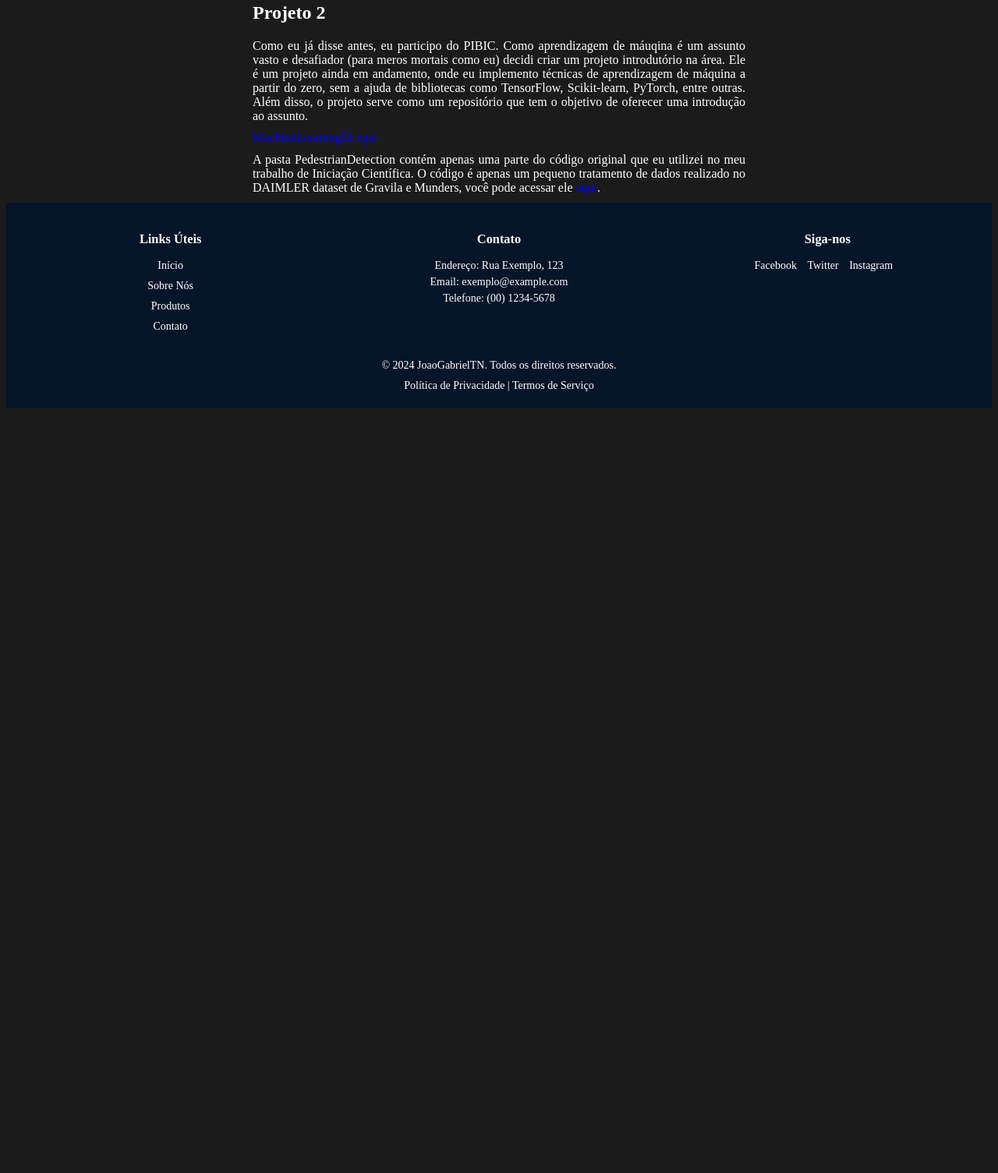
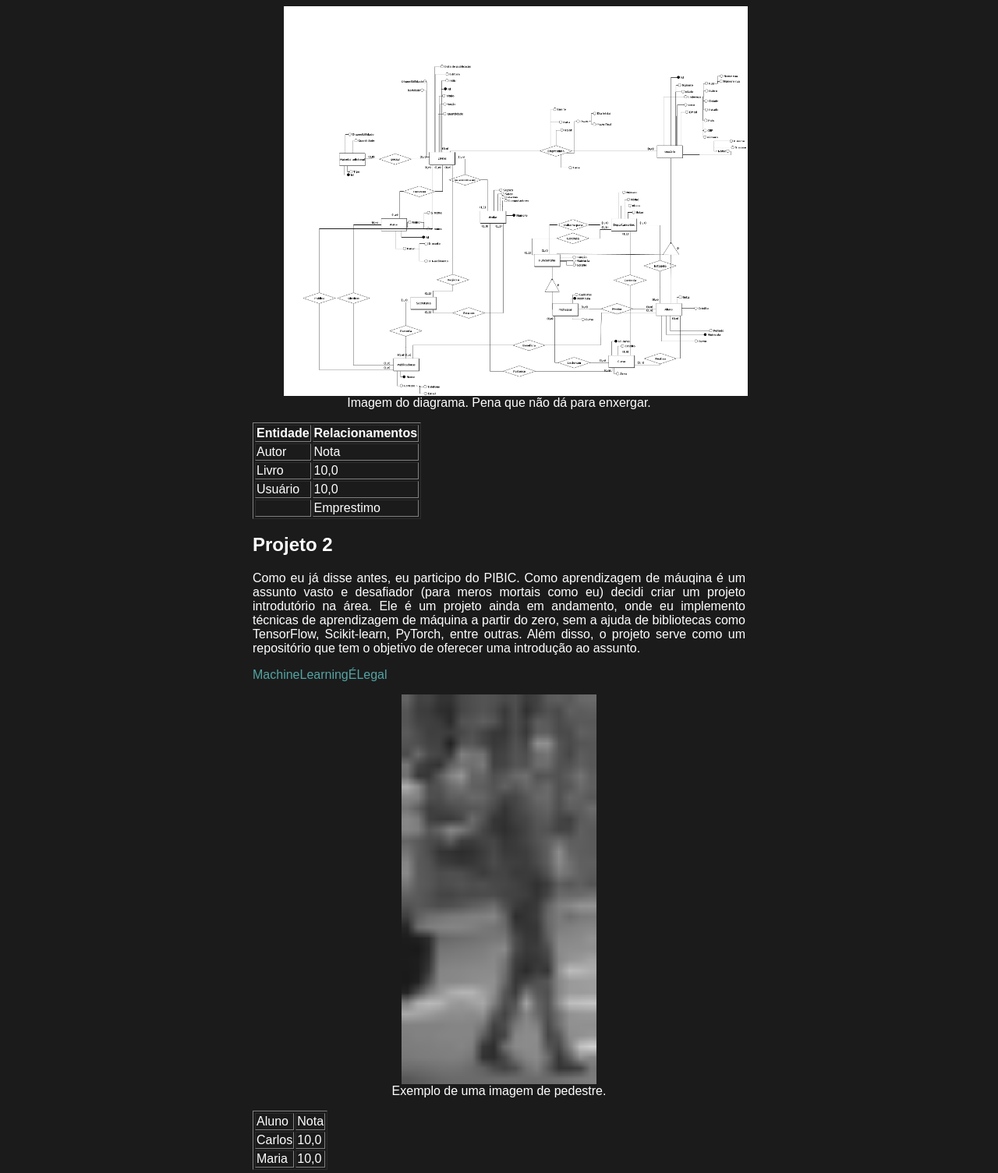
Before and after one commit to JoaoGabrielTN/SitePWM2024, a plain HTML site: page index.html in a window 1280 px wide. Shown: the part 1056-2561 px from the top of the page at 78% size. Before the commit the page ends 1587 px from the top, so only its background shows below. Drawn offline with Linux system fonts and the light colour scheme.

Commit message:
imagens representativas

```diff
--- a/index.html
+++ b/index.html
@@ -14,10 +14,10 @@
             <h1>Meu Site</h1>
             <nav>
                 <ul>
-                    <li><a href="#sobre">Sobre</a></li>
-                    <li><a href="#projeto 1">Projeto 1</a></li>
-                    <li><a href="#projeto 2">Projeto 2</a></li>
-                    <li><a href="#contato">Contato</a></li>
+                    <li><a href="#sobre" class="link">Sobre</a></li>
+                    <li><a href="#projeto 1" class="link">Projeto 1</a></li>
+                    <li><a href="#projeto 2" class="link">Projeto 2</a></li>
+                    <li><a href="#contato" class="link">Contato</a></li>
                 </ul>
             </nav>
         </header>
@@ -48,6 +48,28 @@
                 <img src="/vaiMeDar10certo.png" alt="Descrição da imagem" width="500" height="500"></img>
                 <figcaption>Uma figura de baixíssima qualidade, igual a esse site.</figcaption>
             </figure>
+
+            <figure>
+                <img src="/ProjestoBDSM.png" alt="Descrição da imagem"  height="500" ></img>
+                <figcaption>Imagem do diagrama. Pena que não dá para enxergar.</figcaption>
+            </figure>
+            <table border="1">
+                <tr>
+                    <th>Entidade</th><th>Relacionamentos</th>
+                </tr>
+                <tr>
+                    <td>Autor</td><td>Nota</td>
+                </tr>
+                <tr>
+                    <td>Livro</td><td>10,0</td>
+                </tr>
+                <tr>
+                    <td>Usuário</td><td>10,0</td>
+                </tr>
+                <tr>
+                    <td></td><td>Emprestimo</td>
+                </tr>
+            </table>
         </section>
         <section id="projeto 2">
             <h1>Projeto 2</h1>
@@ -64,6 +86,21 @@
                 uma introdução ao assunto.
             </p>
             <a href="https://github.com/JoaoGabrielTN/MachineLearning" class="link"> MachineLearningÉLegal</a>
+            <figure>
+                <img src="/img_00448.png" alt="Descrição da imagem"  height="500" ></img>
+                <figcaption>Exemplo de uma imagem de pedestre.</figcaption>
+            </figure>
+            <table border="1">
+                <tr>
+                <td>Aluno</td><td>Nota</td>
+                </tr>
+                <tr>
+                <td>Carlos</td><td>10,0</td>
+                </tr>
+                <tr>
+                <td>Maria</td><td>10,0</td>
+                </tr>
+            </table>
             <p>
                 A pasta PedestrianDetection contém apenas uma parte do código original que eu utilizei no meu trabalho
                 de
--- a/stylesheet.css
+++ b/stylesheet.css
@@ -2,13 +2,14 @@ html {
     background-color: #1b1b1b; /* Define a cor de fundo para toda a página */
 }
 body{
+    font-family:arial;
     color: #fff;
 }
 
 p {
     text-align: justify;
     margin-top: 10px; /* Adiciona uma margem de 10 pixels na parte superior */
-    margin-bottom: 10px; /* Adiciona uma margem de 10 pixels na parte inferior */
+     /* Adiciona uma margem de 10 pixels na parte inferior */
     margin-left: 0; /* Adiciona uma margem de 0 pixels à esquerda */
     margin-right: 0; /* Adiciona uma margem de 0 pixels à direita */
 }
@@ -43,7 +44,7 @@ figcaption {
 
 
 .link {
-    color: blue; /* Define a cor padrão do link */
+    color: #55a3a3;
     text-decoration: none; /* Remove o sublinhado padrão */
     transition: color 0.3s; /* Adiciona uma transição suave para a mudança de cor */
 }
```
Also changed, not shown: ProjestoBDSM.png (added), img_00448.png (added).
